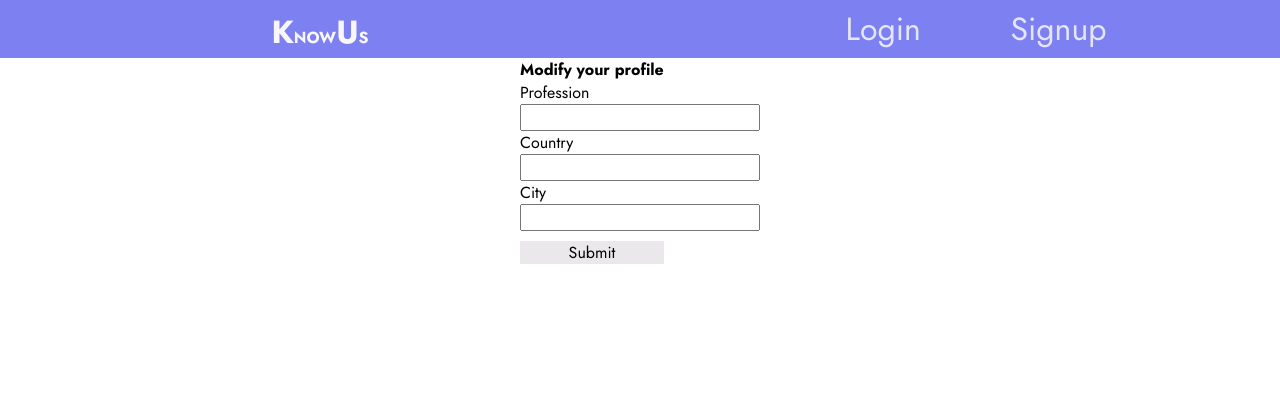
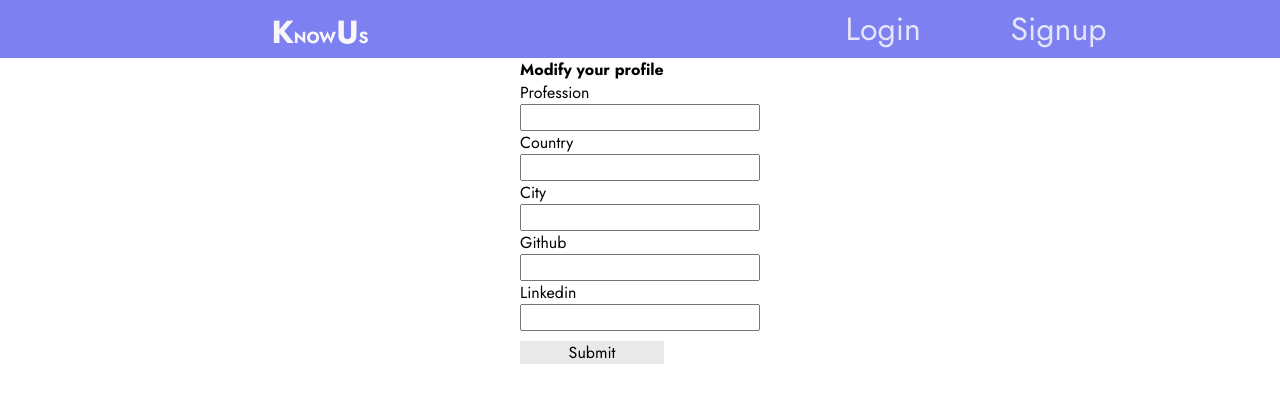
Before and after one commit to leoncan122/KnowUs-App, a React (Create React App) app in the folder client/: page /profile/edit in a window 1280 px wide. Shown: the top 402 px of the page. Built offline with nearby package versions, Linux system fonts and the light colour scheme.

Commit message:
creados EditGithubLink y EditLinkedinLink component

```diff
--- /dev/null
+++ b/client/src/components/editProfile/EditGithubLink.js
@@ -0,0 +1,20 @@
+import React from "react";
+import GeneralInput from "../units/generalInput/GeneralInput";
+
+export default function EditGithubLink({ github, onChange }) {
+    const inputId = "inputGithubLink";
+    const label = "Github";
+    const inputType = "text";
+
+    return (
+        <div className="edit-github">
+            <GeneralInput
+                inputValue={github}
+                inputId={inputId}
+                label={label}
+                inputType={inputType}
+                onChange={onChange}
+            />
+        </div>
+    );
+}
--- /dev/null
+++ b/client/src/components/editProfile/EditLinkedinLink.js
@@ -0,0 +1,20 @@
+import React from "react";
+import GeneralInput from "../units/generalInput/GeneralInput";
+
+export default function EditLinkedinLink({ linkedin, onChange }) {
+    const inputId = "inputLinkedinLink";
+    const label = "Linkedin";
+    const inputType = "text";
+
+    return (
+        <div className="edit-likedin">
+            <GeneralInput
+                inputValue={linkedin}
+                inputId={inputId}
+                label={label}
+                inputType={inputType}
+                onChange={onChange}
+            />
+        </div>
+    );
+}
--- a/client/src/pages/editProfile/EditProfile.js
+++ b/client/src/pages/editProfile/EditProfile.js
@@ -4,16 +4,20 @@ import EditCountry from "../../components/editProfile/EditCountry";
 import EditCity from "../../components/editProfile/EditCity";
 import fetchData from "../../utils/fetchData";
 import "./EditProfile.css";
+import EditGithubLink from "../../components/editProfile/EditGithubLink";
+import EditLinkedinLink from "../../components/editProfile/EditLinkedinLink";
 
 export default function EditProfile() {
     const [profession, setProfession] = useState("");
     const [country, setCountry] = useState("");
     const [city, setCity] = useState("");
     const [profileMessage, setProfileMessage] = useState("");
+    const [github, setGithub] = useState("");
+    const [linkedin, setLinkedin] = useState("");
 
     const handleSubmit = async (e) => {
         e.preventDefault();
-        const editData = { profession, country, city };
+        const editData = { profession, country, city, github, linkedin };
         const url = "http://localhost:4000/profile/edit";
         const data = await fetchData(editData, url, "PUT");
         setProfileMessage(data.message);
@@ -29,6 +33,8 @@ export default function EditProfile() {
                 />
                 <EditCountry country={country} onChange={setCountry} />
                 <EditCity city={city} onChange={setCity} />
+                <EditGithubLink github={github} onChange={setGithub} />
+                <EditLinkedinLink linkedin={linkedin} onChange={setLinkedin} />
 
                 <button type="submit" className="btn">
                     Submit
```
